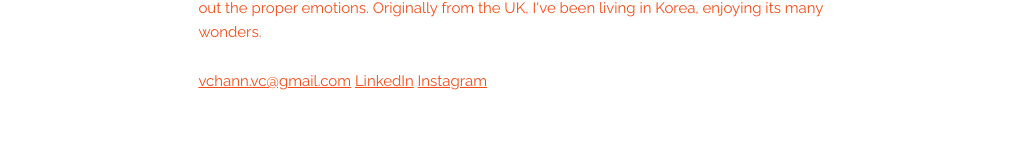
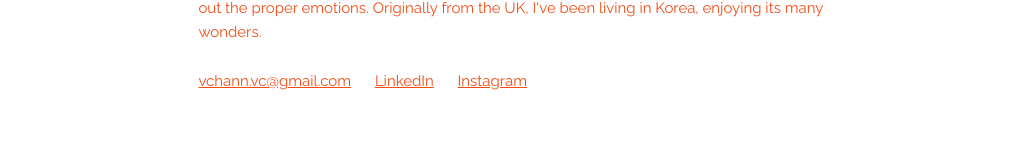
Before and after one commit to kevinfalting/v, a plain HTML site: page index.html in a window 1280 px wide. Shown: the part 180-342 px from the top of the page, without its empty margins (128-1151 px from the left). Drawn offline with Linux system fonts and the light colour scheme.

Commit message:
separate links

```diff
--- a/css/skeleton.css
+++ b/css/skeleton.css
@@ -429,3 +429,7 @@ there.
 .outro * {
   color: #f24d16;
 }
+
+.intro a {
+  margin-right: 2rem;
+}
```
